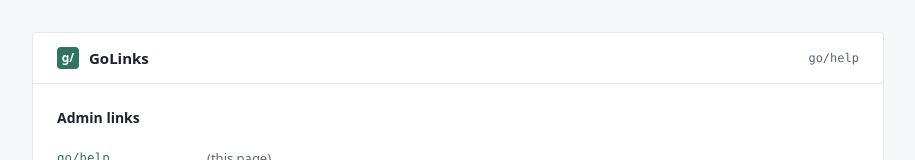
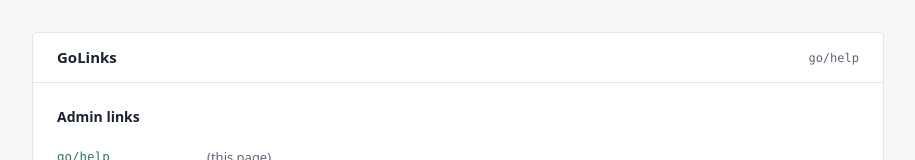
Before and after one commit to elewis/golinks, a website with bundled scripts: page common/index.html in a window 1280 px wide. Shown: the top 160 px of the page, without its empty margins (182-1097 px from the left). Built offline with nearby package versions, Linux system fonts and the light colour scheme.

Commit message:
fix(help): drop the g/ mark from the go/help header
The mark read like a link prefix but differed from the real go/ one; the header is now the GoLinks wordmark and the go/help label.

```diff
--- a/common/index.html
+++ b/common/index.html
@@ -13,7 +13,7 @@
     <main class="page">
         <div class="card">
             <header class="page-header">
-                <div class="brand"><span class="brand-mark" aria-hidden="true">g/</span>GoLinks</div>
+                <div class="brand">GoLinks</div>
                 <div class="page-label">go/help</div>
             </header>
             <div class="card-body">
--- a/common/theme.css
+++ b/common/theme.css
@@ -125,23 +125,8 @@ a:hover {
 }
 
 .brand {
-  display: flex;
-  align-items: center;
-  gap: 10px;
   font-size: 15px;
   font-weight: var(--weight-semibold);
-}
-
-.brand-mark {
-  width: 22px;
-  height: 22px;
-  border-radius: var(--radius);
-  background: var(--color-accent);
-  color: var(--color-on-accent);
-  font-size: var(--text-sm);
-  display: flex;
-  align-items: center;
-  justify-content: center;
 }
 
 .page-label {
```
